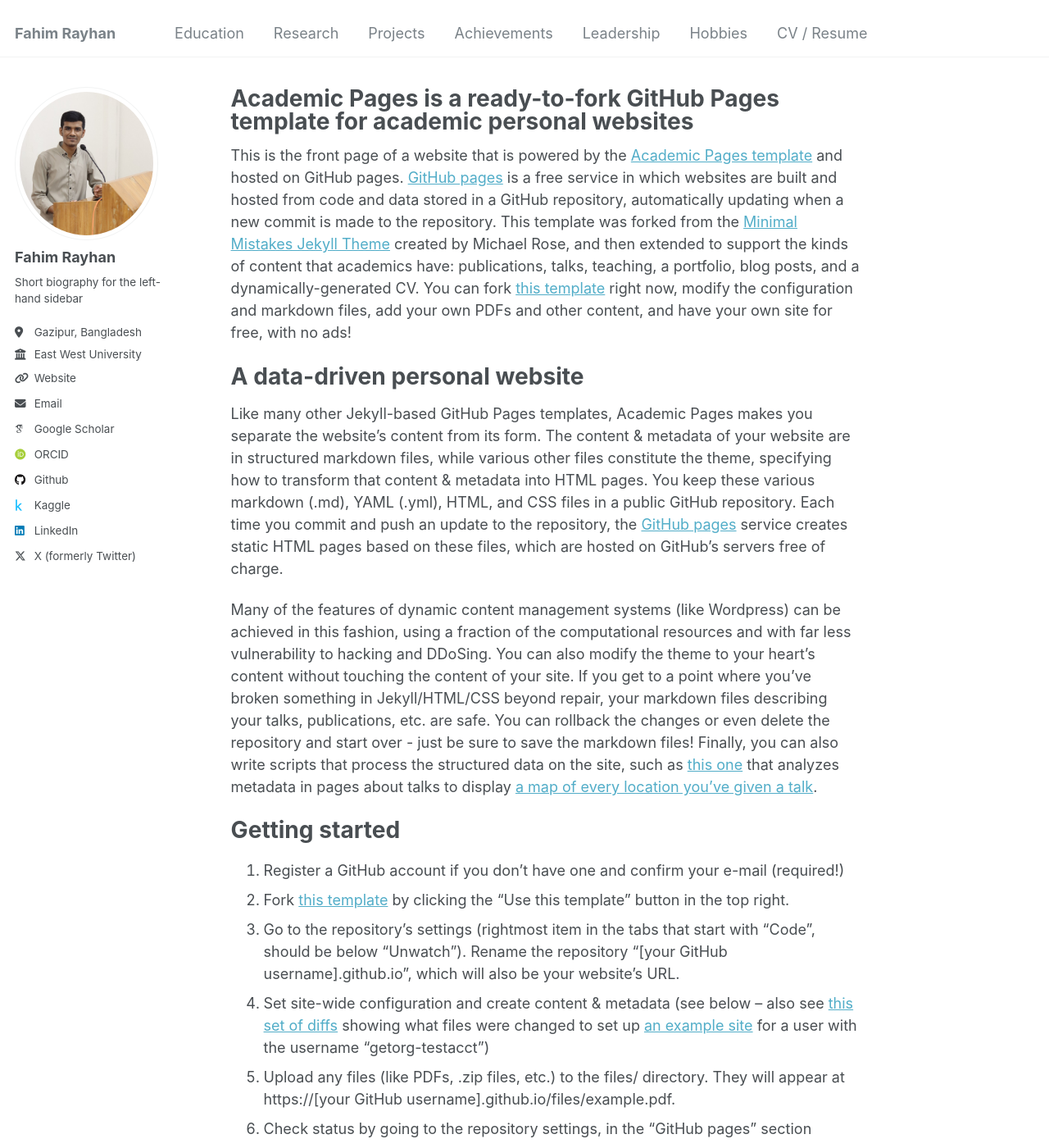
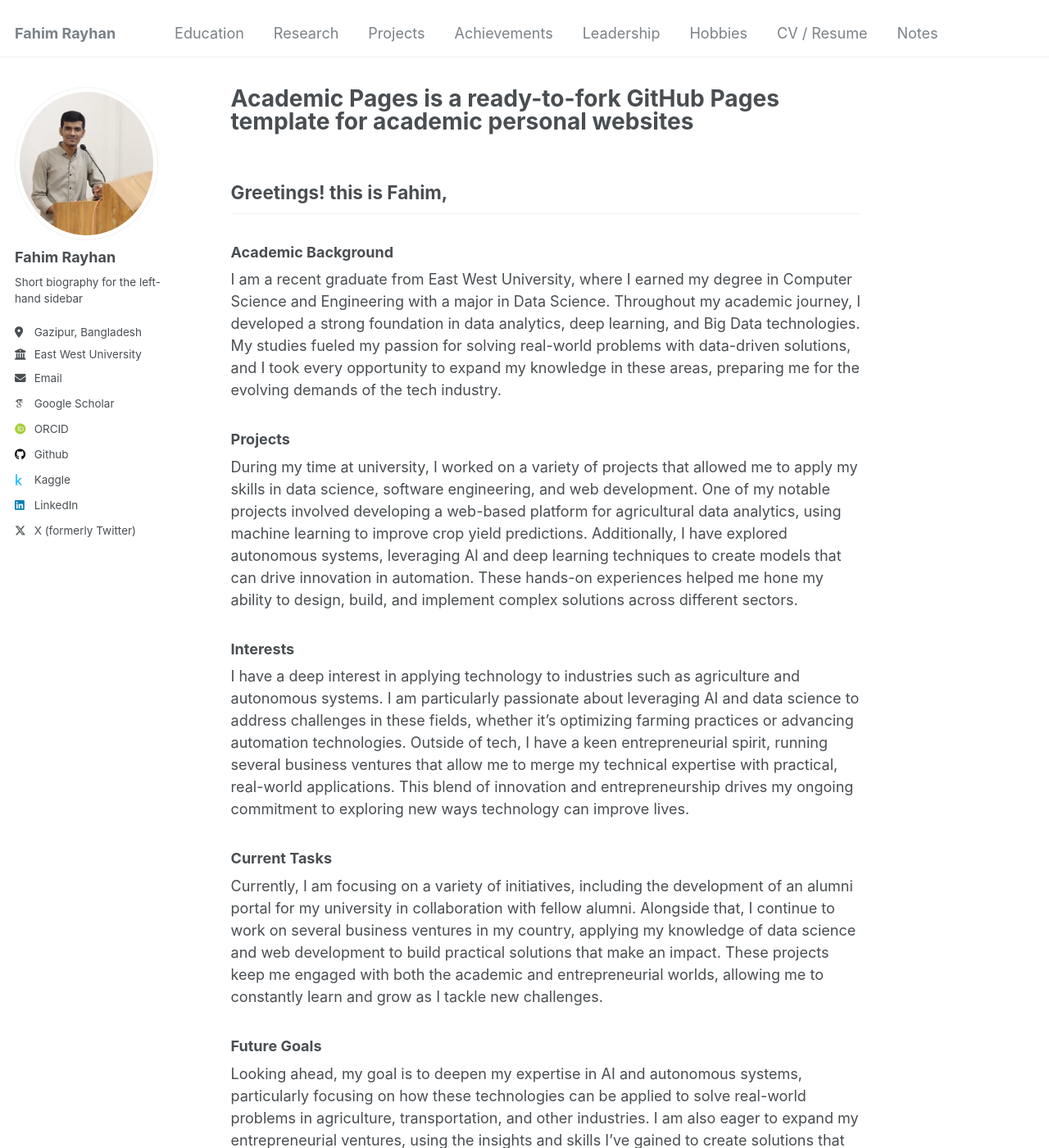
Before and after one commit to fahimrayhan/fahimrayhan.github.io, a Jekyll site: the page built from _pages/about.md, in a window 1280 px wide and 1400 px high. Shown: the whole window at 82% size. Built offline with Jekyll 4.4.1, drawn with Linux system fonts in a browser that asks for light colours; some web fonts are replaced; some of the changed text lies outside the part shown.

Commit message:
About Profile Updated

```diff
--- a/_config.yml
+++ b/_config.yml
@@ -11,7 +11,7 @@ locale                   : "en-US"
 title                    : "Fahim Rayhan"
 title_separator          : "-"
 name                     : &name "Fahim Rayhan"
-description              : &description "personal description"
+description              : &description "Graduated from East West University with a major in Data Science under Computer Science. Specializes in data analytics, deep learning, and Big Data, with a keen interest in applying technology to agriculture and autonomous systems, while also managing multiple business ventures."
 url                      : https://fahimrayhan.github.io # the base hostname & protocol for your site e.g. "https://[your GitHub username].github.io"
 baseurl                  : "" # the subpath of your site, e.g. "/blog"
 repository               : "academicpages/fahimrayhan.github.io"
@@ -27,7 +27,7 @@ author:
   bio              : "Short biography for the left-hand sidebar"
   location         : "Gazipur, Bangladesh"
   employer         : "East West University"
-  uri              : "https://fahimrayhan.github.io"
+  # uri              : "https://fahimrayhan.github.io"
   email            : "fahimrayhan786@gmail.com"
 
   # Academic websites
--- a/_data/navigation.yml
+++ b/_data/navigation.yml
@@ -24,7 +24,7 @@ main:
     url: /hobbies/
 
   - title: "CV / Resume"
-    url: /contact/
+    url: /resume/
 
-  - tiltle: "Notes"
+  - title: "Notes"
     url: /notes/
--- a/_pages/about.md
+++ b/_pages/about.md
@@ -7,43 +7,19 @@ redirect_from:
   - /about.html
 ---
 
-This is the front page of a website that is powered by the [Academic Pages template](https://github.com/academicpages/academicpages.github.io) and hosted on GitHub pages. [GitHub pages](https://pages.github.com) is a free service in which websites are built and hosted from code and data stored in a GitHub repository, automatically updating when a new commit is made to the repository. This template was forked from the [Minimal Mistakes Jekyll Theme](https://mmistakes.github.io/minimal-mistakes/) created by Michael Rose, and then extended to support the kinds of content that academics have: publications, talks, teaching, a portfolio, blog posts, and a dynamically-generated CV. You can fork [this template](https://github.com/academicpages/academicpages.github.io) right now, modify the configuration and markdown files, add your own PDFs and other content, and have your own site for free, with no ads!
+## Greetings! this is Fahim,
 
-A data-driven personal website
-======
-Like many other Jekyll-based GitHub Pages templates, Academic Pages makes you separate the website's content from its form. The content & metadata of your website are in structured markdown files, while various other files constitute the theme, specifying how to transform that content & metadata into HTML pages. You keep these various markdown (.md), YAML (.yml), HTML, and CSS files in a public GitHub repository. Each time you commit and push an update to the repository, the [GitHub pages](https://pages.github.com/) service creates static HTML pages based on these files, which are hosted on GitHub's servers free of charge.
+### Academic Background
+I am a recent graduate from East West University, where I earned my degree in Computer Science and Engineering with a major in Data Science. Throughout my academic journey, I developed a strong foundation in data analytics, deep learning, and Big Data technologies. My studies fueled my passion for solving real-world problems with data-driven solutions, and I took every opportunity to expand my knowledge in these areas, preparing me for the evolving demands of the tech industry.
 
-Many of the features of dynamic content management systems (like Wordpress) can be achieved in this fashion, using a fraction of the computational resources and with far less vulnerability to hacking and DDoSing. You can also modify the theme to your heart's content without touching the content of your site. If you get to a point where you've broken something in Jekyll/HTML/CSS beyond repair, your markdown files describing your talks, publications, etc. are safe. You can rollback the changes or even delete the repository and start over - just be sure to save the markdown files! Finally, you can also write scripts that process the structured data on the site, such as [this one](https://github.com/academicpages/academicpages.github.io/blob/master/talkmap.ipynb) that analyzes metadata in pages about talks to display [a map of every location you've given a talk](https://academicpages.github.io/talkmap.html).
+### Projects
+During my time at university, I worked on a variety of projects that allowed me to apply my skills in data science, software engineering, and web development. One of my notable projects involved developing a web-based platform for agricultural data analytics, using machine learning to improve crop yield predictions. Additionally, I have explored autonomous systems, leveraging AI and deep learning techniques to create models that can drive innovation in automation. These hands-on experiences helped me hone my ability to design, build, and implement complex solutions across different sectors.
 
-Getting started
-======
-1. Register a GitHub account if you don't have one and confirm your e-mail (required!)
-1. Fork [this template](https://github.com/academicpages/academicpages.github.io) by clicking the "Use this template" button in the top right.
-1. Go to the repository's settings (rightmost item in the tabs that start with "Code", should be below "Unwatch"). Rename the repository "[your GitHub username].github.io", which will also be your website's URL.
-1. Set site-wide configuration and create content & metadata (see below -- also see [this set of diffs](http://archive.is/3TPas) showing what files were changed to set up [an example site](https://getorg-testacct.github.io) for a user with the username "getorg-testacct")
-1. Upload any files (like PDFs, .zip files, etc.) to the files/ directory. They will appear at https://[your GitHub username].github.io/files/example.pdf.
-1. Check status by going to the repository settings, in the "GitHub pages" section
+### Interests
+I have a deep interest in applying technology to industries such as agriculture and autonomous systems. I am particularly passionate about leveraging AI and data science to address challenges in these fields, whether it's optimizing farming practices or advancing automation technologies. Outside of tech, I have a keen entrepreneurial spirit, running several business ventures that allow me to merge my technical expertise with practical, real-world applications. This blend of innovation and entrepreneurship drives my ongoing commitment to exploring new ways technology can improve lives.
 
-Site-wide configuration
-------
-The main configuration file for the site is in the base directory in [_config.yml](https://github.com/academicpages/academicpages.github.io/blob/master/_config.yml), which defines the content in the sidebars and other site-wide features. You will need to replace the default variables with ones about yourself and your site's github repository. The configuration file for the top menu is in [_data/navigation.yml](https://github.com/academicpages/academicpages.github.io/blob/master/_data/navigation.yml). For example, if you don't have a portfolio or blog posts, you can remove those items from that navigation.yml file to remove them from the header.
+### Current Tasks
+Currently, I am focusing on a variety of initiatives, including the development of an alumni portal for my university in collaboration with fellow alumni. Alongside that, I continue to work on several business ventures in my country, applying my knowledge of data science and web development to build practical solutions that make an impact. These projects keep me engaged with both the academic and entrepreneurial worlds, allowing me to constantly learn and grow as I tackle new challenges.
 
-Create content & metadata
-------
-For site content, there is one markdown file for each type of content, which are stored in directories like _publications, _talks, _posts, _teaching, or _pages. For example, each talk is a markdown file in the [_talks directory](https://github.com/academicpages/academicpages.github.io/tree/master/_talks). At the top of each markdown file is structured data in YAML about the talk, which the theme will parse to do lots of cool stuff. The same structured data about a talk is used to generate the list of talks on the [Talks page](https://academicpages.github.io/talks), each [individual page](https://academicpages.github.io/talks/2012-03-01-talk-1) for specific talks, the talks section for the [CV page](https://academicpages.github.io/cv), and the [map of places you've given a talk](https://academicpages.github.io/talkmap.html) (if you run this [python file](https://github.com/academicpages/academicpages.github.io/blob/master/talkmap.py) or [Jupyter notebook](https://github.com/academicpages/academicpages.github.io/blob/master/talkmap.ipynb), which creates the HTML for the map based on the contents of the _talks directory).
-
-**Markdown generator**
-
-The repository includes [a set of Jupyter notebooks](https://github.com/academicpages/academicpages.github.io/tree/master/markdown_generator
-) that converts a CSV containing structured data about talks or presentations into individual markdown files that will be properly formatted for the Academic Pages template. The sample CSVs in that directory are the ones I used to create my own personal website at stuartgeiger.com. My usual workflow is that I keep a spreadsheet of my publications and talks, then run the code in these notebooks to generate the markdown files, then commit and push them to the GitHub repository.
-
-How to edit your site's GitHub repository
-------
-Many people use a git client to create files on their local computer and then push them to GitHub's servers. If you are not familiar with git, you can directly edit these configuration and markdown files directly in the github.com interface. Navigate to a file (like [this one](https://github.com/academicpages/academicpages.github.io/blob/master/_talks/2012-03-01-talk-1.md) and click the pencil icon in the top right of the content preview (to the right of the "Raw | Blame | History" buttons). You can delete a file by clicking the trashcan icon to the right of the pencil icon. You can also create new files or upload files by navigating to a directory and clicking the "Create new file" or "Upload files" buttons.
-
-Example: editing a markdown file for a talk
-![Editing a markdown file for a talk](/images/editing-talk.png)
-
-For more info
-------
-More info about configuring Academic Pages can be found in [the guide](https://academicpages.github.io/markdown/), the [growing wiki](https://github.com/academicpages/academicpages.github.io/wiki), and you can always [ask a question on GitHub](https://github.com/academicpages/academicpages.github.io/discussions). The [guides for the Minimal Mistakes theme](https://mmistakes.github.io/minimal-mistakes/docs/configuration/) (which this theme was forked from) might also be helpful.
+### Future Goals
+Looking ahead, my goal is to deepen my expertise in AI and autonomous systems, particularly focusing on how these technologies can be applied to solve real-world problems in agriculture, transportation, and other industries. I am also eager to expand my entrepreneurial ventures, using the insights and skills I’ve gained to create solutions that drive change. In the long term, I aspire to lead collaborative projects that push the boundaries of technology, innovate new applications, and contribute to the greater good through technology-driven solutions.
```
Also changed, not shown: _pages/cv.md (+15 -6 lines), 2 other files.
